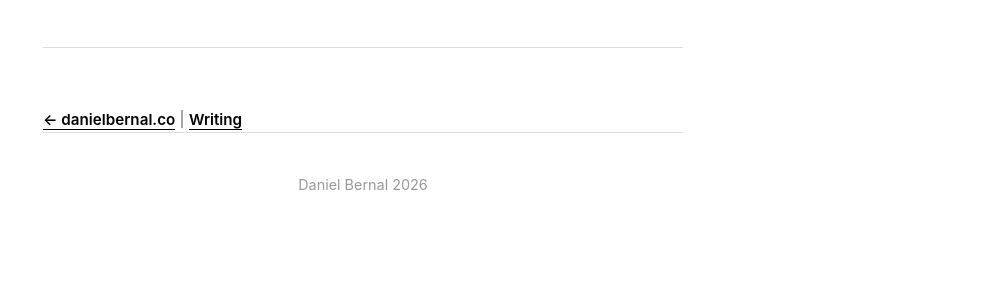
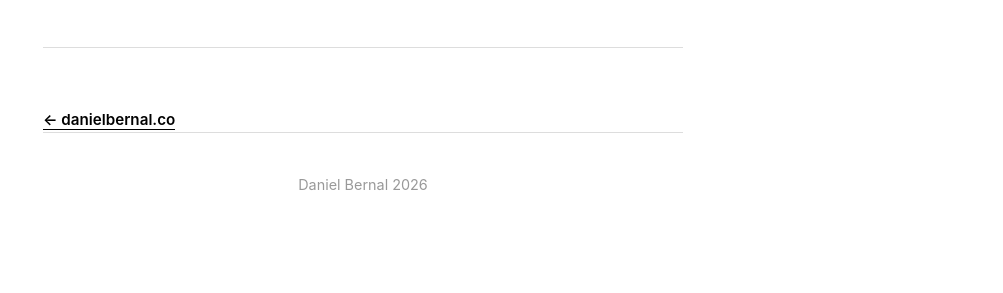
Before and after one commit to afterxleep/danielbernal.co, a Jekyll site: the page built from _posts/2026-01-08-so-many-things-at-once.md, in a window 1280 px wide. Shown: the part 1173-1466 px from the top of the page, without its empty margins (277-1280 px from the left). Built offline with Jekyll 4.4.1, drawn with Linux system fonts in a browser that asks for light colours.

Commit message:
Remove navigation from homepage and simplify post footer to only home link

```diff
--- a/_layouts/default.html
+++ b/_layouts/default.html
@@ -527,11 +527,13 @@
 <body class="layout-{{ page.layout }}">
   <button class="theme-toggle" onclick="toggleTheme()">○</button>
 
+  {% unless page.url == "/" %}
   <header class="site-header">
     <nav class="site-nav">
       <a href="/">← danielbernal.co</a> | <a href="/writing/">Writing</a>
     </nav>
   </header>
+  {% endunless %}
 
   <div class="container">
     <main>
--- a/_layouts/post.html
+++ b/_layouts/post.html
@@ -15,7 +15,7 @@
   </div>
 
   <div class="post-footer">
-    <a href="/">← danielbernal.co</a> | <a href="/writing/">Writing</a>
+    <a href="/">← danielbernal.co</a>
   </div>
 
   <script type="application/ld+json">
```
